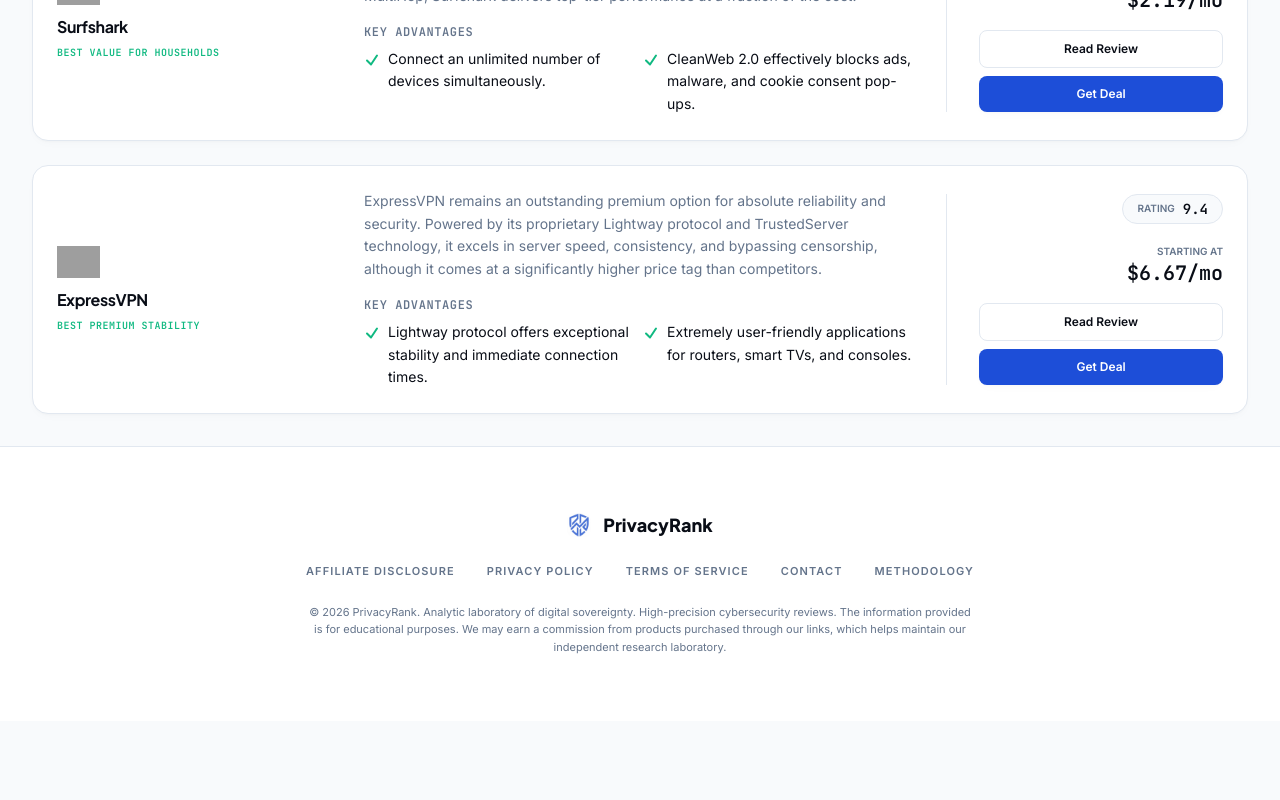
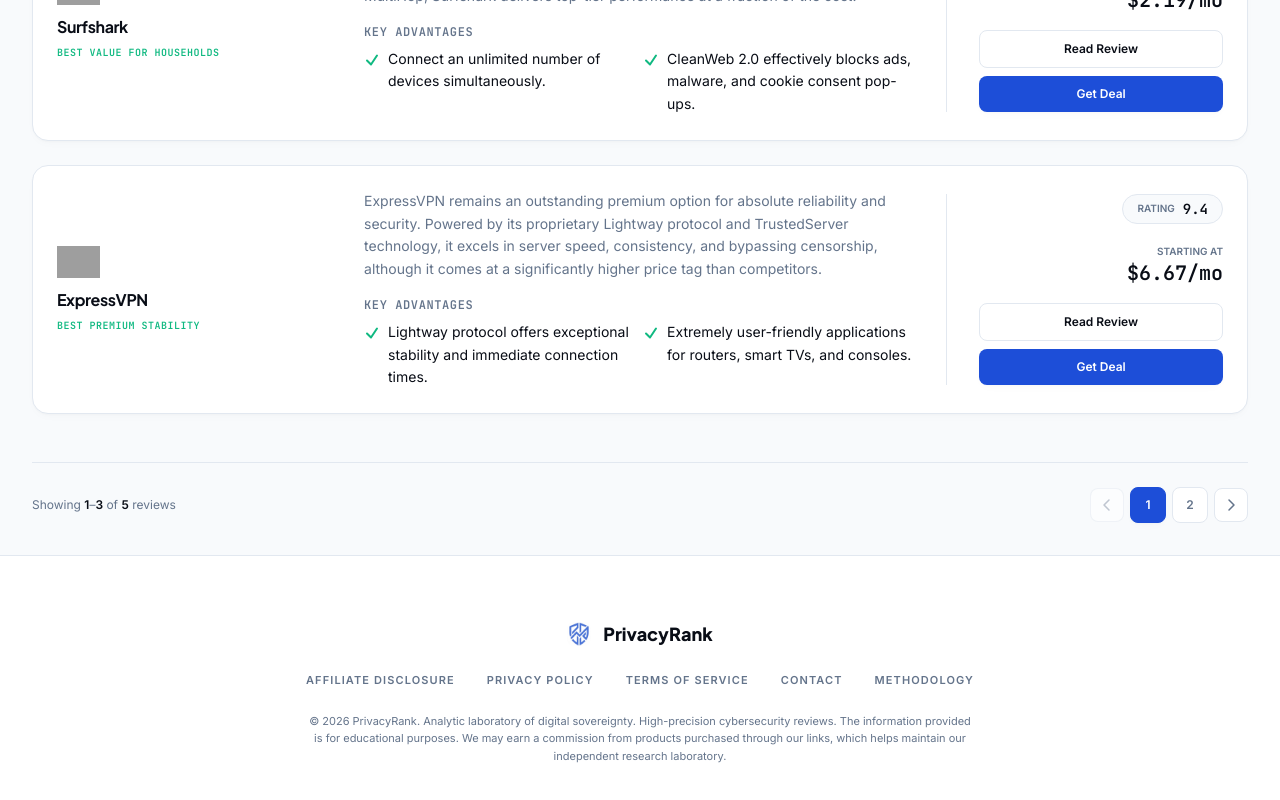
Before and after one commit to dattd26/privacy-rank, a Next.js app: page /reviews in a window 1280 px wide. Shown: the part 840-1640 px from the top of the page. Before the commit the page ends 1561 px from the top, so only its background shows below. Built offline with nearby package versions, Linux system fonts and the light colour scheme; grey boxes are pictures that could not be loaded.

Commit message:
feat(reviews): add Pagination component and mock data

```diff
--- a/src/app/reviews/page.tsx
+++ b/src/app/reviews/page.tsx
@@ -5,13 +5,16 @@
 import Breadcrumbs from "../../components/Breadcrumbs";
 import Button from "../../components/Button";
 import DealModal, { DealData } from "../../components/DealModal";
+import Pagination from "../../components/Pagination";
 import { reviewsData, ReviewData } from "../../data/reviews";
 
 export default function ReviewsPage() {
   const [selectedOS, setSelectedOS] = useState<string>("All");
   const [activeDeal, setActiveDeal] = useState<DealData | null>(null);
+  const [currentPage, setCurrentPage] = useState<number>(1);
 
   const osList = ["All", "Windows", "Mac", "Android", "iOS"];
+  const itemsPerPage = 3;
 
   const getBadgeForOS = (vpnName: string, os: string) => {
     if (os === "All") {
@@ -61,7 +64,10 @@
           {osList.map((os) => (
             <button
               key={os}
-              onClick={() => setSelectedOS(os)}
+              onClick={() => {
+                setSelectedOS(os);
+                setCurrentPage(1);
+              }}
               className={`px-4 py-2 text-xs font-body font-semibold rounded-full border transition-all duration-200 cursor-pointer ${
                 selectedOS === os
                   ? "bg-electric-cobalt border-electric-cobalt text-pure-white shadow-subtle"
@@ -74,8 +80,8 @@
         </div>
 
         {/* Reviews List */}
-        <div className="space-y-6">
-          {reviewsData.map((vpn) => (
+        <div id="reviews-list-container" className="space-y-6">
+          {reviewsData.slice((currentPage - 1) * itemsPerPage, currentPage * itemsPerPage).map((vpn) => (
             <div
               key={vpn.slug}
               className="bg-pure-white border border-hairline-slate rounded-card p-6 shadow-subtle flex flex-col md:flex-row gap-6 md:gap-8 items-center hover:border-cool-gray/40 hover:shadow-floating transition-all duration-300"
@@ -162,6 +168,17 @@
             </div>
           ))}
         </div>
+
+        {/* Pagination */}
+        <Pagination
+          currentPage={currentPage}
+          totalPages={Math.ceil(reviewsData.length / itemsPerPage)}
+          totalItems={reviewsData.length}
+          itemsPerPage={itemsPerPage}
+          onPageChange={setCurrentPage}
+          scrollTargetId="reviews-list-container"
+          className="mt-12"
+        />
       </div>
 
       {/* Premium Deal Modal/Popup */}
--- /dev/null
+++ b/src/components/Pagination.tsx
@@ -0,0 +1,88 @@
+import React from "react";
+import { CaretLeft, CaretRight } from "@phosphor-icons/react";
+
+interface PaginationProps {
+  currentPage: number;
+  totalPages: number;
+  totalItems: number;
+  itemsPerPage: number;
+  onPageChange: (page: number) => void;
+  className?: string;
+  scrollTargetId?: string;
+}
+
+export default function Pagination({
+  currentPage,
+  totalPages,
+  totalItems,
+  itemsPerPage,
+  onPageChange,
+  className = "",
+  scrollTargetId,
+}: PaginationProps) {
+  if (totalPages <= 1) return null;
+
+  const handlePageChange = (page: number) => {
+    onPageChange(page);
+    if (scrollTargetId) {
+      document.getElementById(scrollTargetId)?.scrollIntoView({ behavior: "smooth" });
+    } else {
+      window.scrollTo({ top: 0, behavior: "smooth" });
+    }
+  };
+
+  const startIndex = (currentPage - 1) * itemsPerPage + 1;
+  const endIndex = Math.min(currentPage * itemsPerPage, totalItems);
+
+  return (
+    <div className={`flex flex-col sm:flex-row items-center justify-between gap-4 pt-6 border-t border-hairline-slate ${className}`}>
+      <span className="font-body text-xs text-cool-gray">
+        Showing <span className="font-semibold text-midnight-slate">{startIndex}</span>–
+        <span className="font-semibold text-midnight-slate">{endIndex}</span> of{" "}
+        <span className="font-semibold text-midnight-slate">{totalItems}</span> reviews
+      </span>
+
+      <div className="flex items-center gap-1.5 select-none">
+        <button
+          onClick={() => handlePageChange(Math.max(currentPage - 1, 1))}
+          disabled={currentPage === 1}
+          className={`flex items-center justify-center p-2 rounded-inner border transition-all duration-200 cursor-pointer ${
+            currentPage === 1
+              ? "bg-pure-white/50 border-hairline-slate/50 text-cool-gray/40 cursor-not-allowed"
+              : "bg-pure-white border-hairline-slate text-cool-gray hover:text-midnight-slate hover:border-cool-gray/30 active:scale-95"
+          }`}
+          aria-label="Previous Page"
+        >
+          <CaretLeft size={16} weight="bold" />
+        </button>
+
+        {Array.from({ length: totalPages }, (_, i) => i + 1).map((page) => (
+          <button
+            key={page}
+            onClick={() => handlePageChange(page)}
+            className={`flex items-center justify-center min-w-[36px] h-9 px-3 text-xs font-body font-semibold rounded-inner border transition-all duration-200 cursor-pointer active:scale-95 ${
+              currentPage === page
+                ? "bg-electric-cobalt border-electric-cobalt text-pure-white shadow-subtle"
+                : "bg-pure-white border-hairline-slate text-cool-gray hover:text-midnight-slate hover:border-cool-gray/30"
+            }`}
+          >
+            {page}
+          </button>
+        ))}
+
+        <button
+          onClick={() => handlePageChange(Math.min(currentPage + 1, totalPages))}
+          disabled={currentPage === totalPages}
+          className={`flex items-center justify-center p-2 rounded-inner border transition-all duration-200 cursor-pointer ${
+            currentPage === totalPages
+              ? "bg-pure-white/50 border-hairline-slate/50 text-cool-gray/40 cursor-not-allowed"
+              : "bg-pure-white border-hairline-slate text-cool-gray hover:text-midnight-slate hover:border-cool-gray/30 active:scale-95"
+          }`}
+          aria-label="Next Page"
+        >
+          <CaretRight size={16} weight="bold" />
+        </button>
+      </div>
+    </div>
+  );
+}
--- a/src/data/reviews.ts
+++ b/src/data/reviews.ts
@@ -300,5 +300,89 @@
     ],
     sections: [],
     faqs: []
+  },
+  {
+    slug: "expressvpn-1",
+    name: "ExpressVPN",
+    logoUrl: "https://upload.wikimedia.org/wikipedia/en/thumb/7/79/ExpressVPN-logo.svg/1920px-ExpressVPN-logo.svg.png?_=20210118095637",
+    title: "ExpressVPN Review 2026: Ultra-Premium Security at a Premium Price",
+    subtitle: "Is the custom Lightway protocol and military-grade privacy worth the premium subscription cost?",
+    summary: "ExpressVPN remains an outstanding premium option for absolute reliability and security. Powered by its proprietary Lightway protocol and TrustedServer technology, it excels in server speed, consistency, and bypassing censorship, although it comes at a significantly higher price tag than competitors.",
+    overallScore: 9.4,
+    price: "$6.67/mo",
+    dealUrl: "https://expressvpn.com",
+    publishedAt: "July 10, 2026",
+    author: "Alexander Mercer (Lead Cybersecurity Analyst)",
+    readTime: "7 min read",
+    ratings: [
+      { category: "Speed & Reliability", score: 9.3 },
+      { category: "Security & Encryption", score: 9.8 },
+      { category: "Privacy & Policy", score: 9.8 },
+      { category: "Unblocking & Streaming", score: 9.5 },
+      { category: "Ease of Use", score: 9.8 },
+      { category: "Value for Money", score: 8.5 }
+    ],
+    specs: [
+      { label: "Jurisdiction", value: "British Virgin Islands (Privacy-first jurisdiction)" },
+      { label: "Server Count", value: "3,000+ servers in 105 countries" },
+      { label: "Logging Policy", value: "No-Logs Policy (Verified by court cases and audits)" },
+      { label: "Protocols", value: "Lightway (Proprietary), OpenVPN, IKEv2" },
+      { label: "Max Connections", value: "8 simultaneous devices" },
+      { label: "Server Tech", value: "TrustedServer Tech (100% RAM-only)" }
+    ],
+    pros: [
+      "Lightway protocol offers exceptional stability and immediate connection times.",
+      "Extremely user-friendly applications for routers, smart TVs, and consoles.",
+      "RAM-only servers verified by court cases (no logs stored under server seizures).",
+      "Superb consistency in bypassing tough geo-blocks and firewalls."
+    ],
+    cons: [
+      "Substantially higher cost compared to NordVPN and Surfshark.",
+      "Fewer advanced customization options for advanced power users."
+    ],
+    sections: [],
+    faqs: []
+  },
+  {
+    slug: "expressvpn-3",
+    name: "ExpressVPN",
+    logoUrl: "https://upload.wikimedia.org/wikipedia/en/thumb/7/79/ExpressVPN-logo.svg/1920px-ExpressVPN-logo.svg.png?_=20210118095637",
+    title: "ExpressVPN Review 2026: Ultra-Premium Security at a Premium Price",
+    subtitle: "Is the custom Lightway protocol and military-grade privacy worth the premium subscription cost?",
+    summary: "ExpressVPN remains an outstanding premium option for absolute reliability and security. Powered by its proprietary Lightway protocol and TrustedServer technology, it excels in server speed, consistency, and bypassing censorship, although it comes at a significantly higher price tag than competitors.",
+    overallScore: 9.4,
+    price: "$6.67/mo",
+    dealUrl: "https://expressvpn.com",
+    publishedAt: "July 10, 2026",
+    author: "Alexander Mercer (Lead Cybersecurity Analyst)",
+    readTime: "7 min read",
+    ratings: [
+      { category: "Speed & Reliability", score: 9.3 },
+      { category: "Security & Encryption", score: 9.8 },
+      { category: "Privacy & Policy", score: 9.8 },
+      { category: "Unblocking & Streaming", score: 9.5 },
+      { category: "Ease of Use", score: 9.8 },
+      { category: "Value for Money", score: 8.5 }
+    ],
+    specs: [
+      { label: "Jurisdiction", value: "British Virgin Islands (Privacy-first jurisdiction)" },
+      { label: "Server Count", value: "3,000+ servers in 105 countries" },
+      { label: "Logging Policy", value: "No-Logs Policy (Verified by court cases and audits)" },
+      { label: "Protocols", value: "Lightway (Proprietary), OpenVPN, IKEv2" },
+      { label: "Max Connections", value: "8 simultaneous devices" },
+      { label: "Server Tech", value: "TrustedServer Tech (100% RAM-only)" }
+    ],
+    pros: [
+      "Lightway protocol offers exceptional stability and immediate connection times.",
+      "Extremely user-friendly applications for routers, smart TVs, and consoles.",
+      "RAM-only servers verified by court cases (no logs stored under server seizures).",
+      "Superb consistency in bypassing tough geo-blocks and firewalls."
+    ],
+    cons: [
+      "Substantially higher cost compared to NordVPN and Surfshark.",
+      "Fewer advanced customization options for advanced power users."
+    ],
+    sections: [],
+    faqs: []
   }
 ];
```
Also changed, not shown: 2 other files (tests, documents, lock files or other folders).
